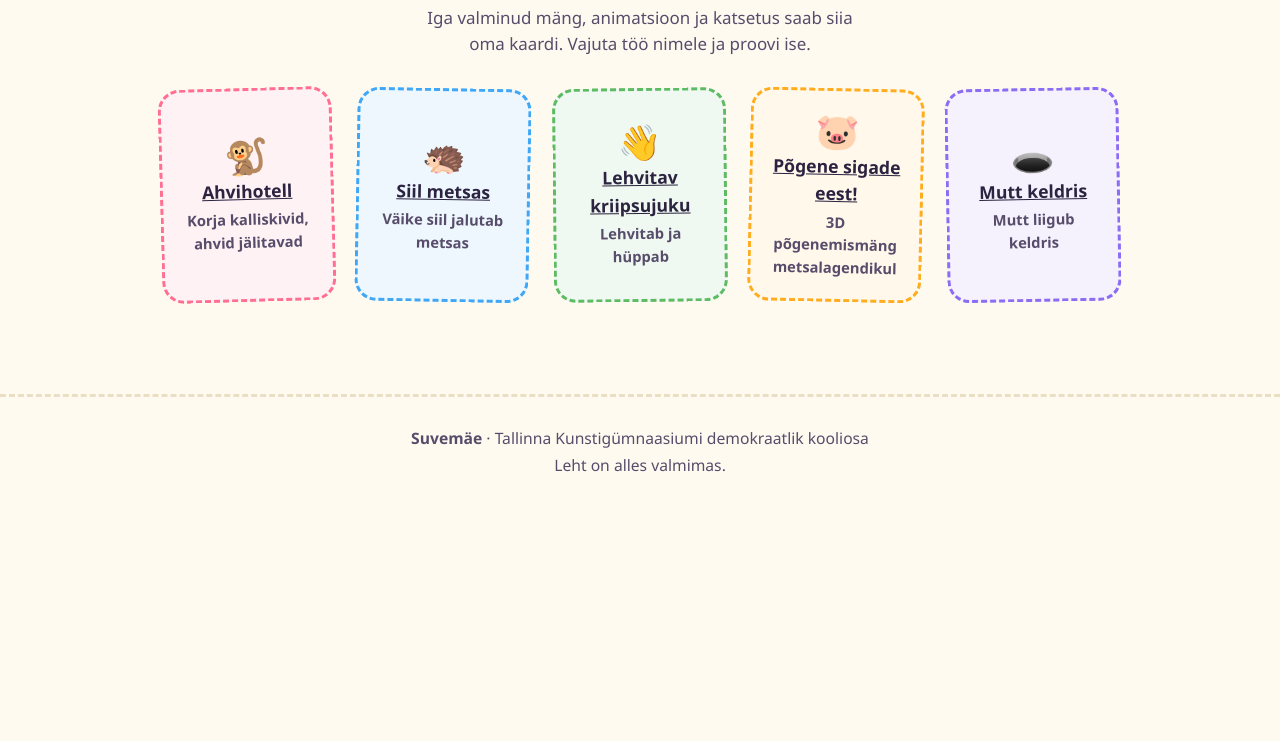
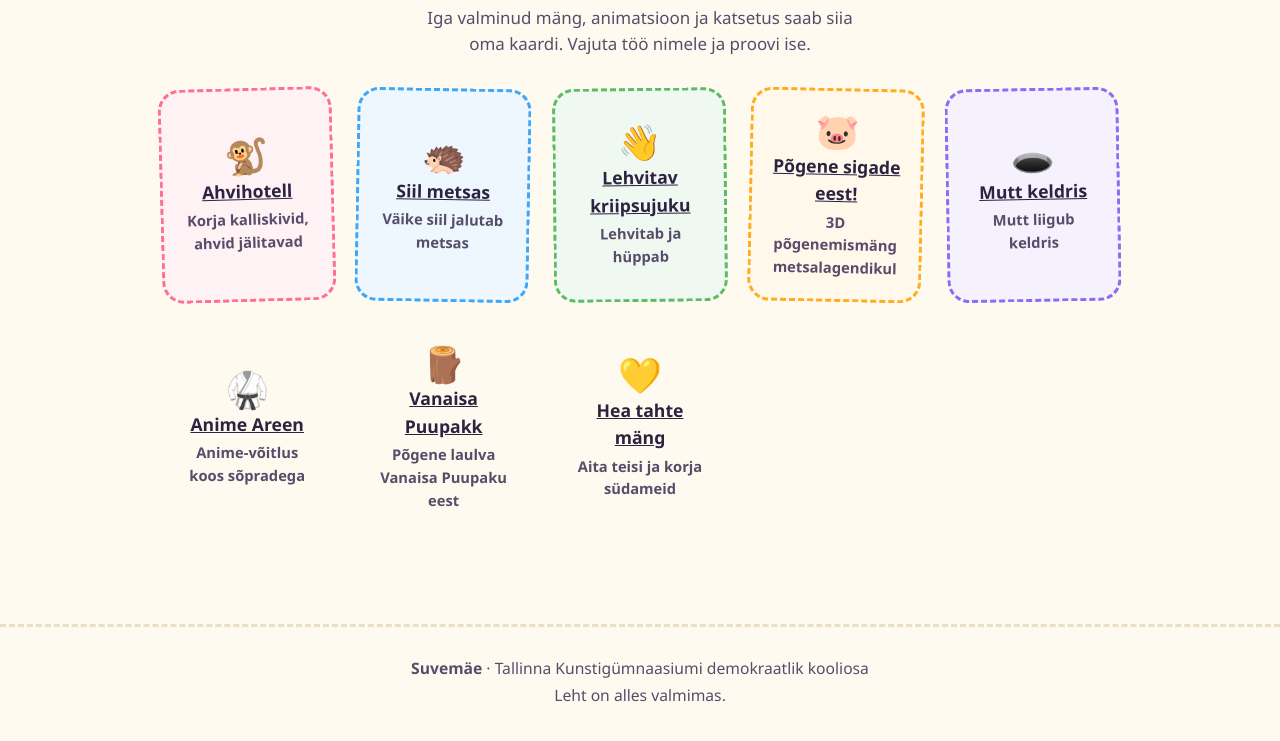
Before and after one commit to mangus/suvemae.ee, a plain HTML site: page www/index.html in a window 1280 px wide. Shown: the part 1072-1813 px from the top of the page. Before the commit the page ends 1587 px from the top, so only its background shows below. Drawn offline with Linux system fonts and the light colour scheme.

Commit message:
Link anime-areen, vanaisa-puupakk and hea-tahte-mang on the lab and landing pages

```diff
--- a/www/index.html
+++ b/www/index.html
@@ -149,6 +149,9 @@ footer p{margin:.2rem 0}
 <li class="frame"><span class="frame-emoji" aria-hidden="true">👋</span><a href="https://labor.xn--suveme-fua.ee/lehvitav-kriipsujuku/">Lehvitav kriipsujuku</a><small>Lehvitab ja hüppab</small></li>
 <li class="frame"><span class="frame-emoji" aria-hidden="true">🐷</span><a href="https://labor.xn--suveme-fua.ee/sigade-eest-pogene/">Põgene sigade eest!</a><small>3D põgenemismäng metsalagendikul</small></li>
 <li class="frame"><span class="frame-emoji" aria-hidden="true">🕳️</span><a href="https://labor.xn--suveme-fua.ee/mutt-keldris/">Mutt keldris</a><small>Mutt liigub keldris</small></li>
+<li class="frame"><span class="frame-emoji" aria-hidden="true">🥋</span><a href="https://labor.xn--suveme-fua.ee/anime-areen/">Anime Areen</a><small>Anime-võitlus koos sõpradega</small></li>
+<li class="frame"><span class="frame-emoji" aria-hidden="true">🪵</span><a href="https://labor.xn--suveme-fua.ee/vanaisa-puupakk/">Vanaisa Puupakk</a><small>Põgene laulva Vanaisa Puupaku eest</small></li>
+<li class="frame"><span class="frame-emoji" aria-hidden="true">💛</span><a href="https://labor.xn--suveme-fua.ee/hea-tahte-mang/">Hea tahte mäng</a><small>Aita teisi ja korja südameid</small></li>
 </ul>
 </section>
 </main>
```
Also changed, not shown: labor/index.html (+3 -0 lines).
